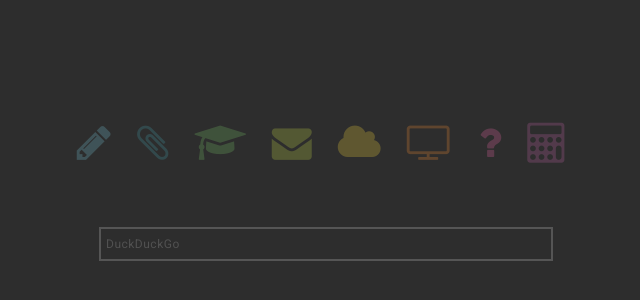
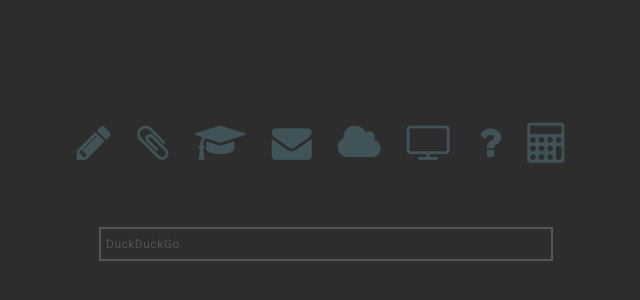
Before and after one commit to GregPikitis/Start-Dan, a plain HTML site: page index.html in a window 1280 px wide. Shown: the part 130-430 px from the top of the page, without its empty margins (314-954 px from the left). Drawn offline with Linux system fonts and the light colour scheme.

Commit message:
Monochromatic is pretty

```diff
--- a/index.html
+++ b/index.html
@@ -32,13 +32,13 @@
             { opacity: .5; transition: opacity .5s; }
 
             .pencil         i{color:#78C5D7;}
-            .paperclip      i{color:#459BA8;}
-            .gradcap        i{color:#79C268;}
-            .envelope       i{color:#C5D747;}
-            .cloud          i{color:#F5D63D;}
-            .television     i{color:#F48C33;}
-            .question       i{color:#E868A3;}
-            .calculator     i{color:#BF63A6;}
+            .paperclip      i{color:#78C5D7;}
+            .gradcap        i{color:#78C5D7;}
+            .envelope       i{color:#78C5D7;}
+            .cloud          i{color:#78C5D7;}
+            .television     i{color:#78C5D7;}
+            .question       i{color:#78C5D7;}
+            .calculator     i{color:#78C5D7;}
         </style>
         <div class="row">
             <div class="column">
```
